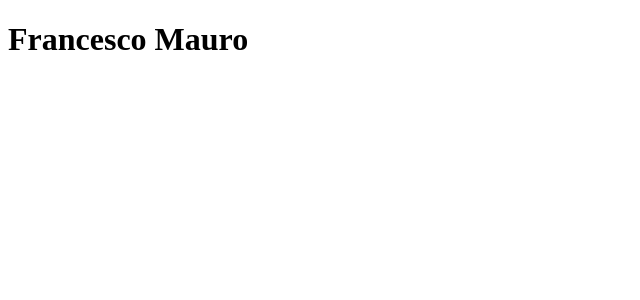
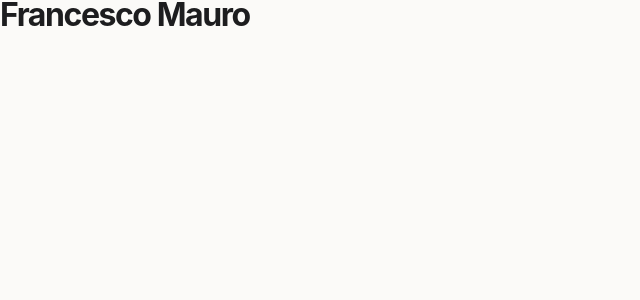
Before and after one commit to francesco-mauro/portfolio-animato, a React (Vite) app: page / in a window 1280 px wide. Shown: the top 300 px of the page, without its empty margins (0-640 px from the left). Built offline with nearby package versions, Linux system fonts and the light colour scheme.

Commit message:
feat: add design tokens and global styles taken from the video

```diff
--- a/src/main.tsx
+++ b/src/main.tsx
@@ -1,9 +1,12 @@
 /**
  * main.tsx
- * Punto di ingresso dell'app: monta <App /> dentro #root.
+ * Punto di ingresso dell'app: importa gli stili globali e monta <App /> dentro #root.
+ * L'ordine degli import conta: prima i token, poi le regole globali.
  */
 import { StrictMode } from 'react'
 import { createRoot } from 'react-dom/client'
+import './styles/tokens.css'
+import './styles/global.css'
 import App from './App.tsx'
 
 createRoot(document.getElementById('root')!).render(
--- /dev/null
+++ b/src/styles/global.css
@@ -0,0 +1,93 @@
+/*
+ * global.css
+ * Regole valide in tutta la pagina: reset leggero, font, link, selezione,
+ * e i due interruttori del movimento:
+ *  - data-motion="off" su <html> (scelto con MotionToggle) ferma tutte le animazioni;
+ *  - prefers-reduced-motion del sistema fa lo stesso, per chi lo ha attivo.
+ * La classe .reveal è usata da useReveal: l'elemento entra quando arriva nello schermo.
+ */
+*,
+*::before,
+*::after {
+  box-sizing: border-box;
+}
+
+html {
+  scroll-behavior: smooth;
+}
+
+body {
+  margin: 0;
+  background: var(--color-bg);
+  color: var(--color-ink);
+  font-family: var(--font-sans);
+  -webkit-font-smoothing: antialiased;
+  overflow-x: hidden;
+}
+
+/* Il cursore vero resta nascosto solo dove c'è un mouse: sul telefono non serve */
+@media (hover: hover) and (pointer: fine) {
+  html[data-motion='on'] body {
+    cursor: none;
+  }
+  html[data-motion='on'] a,
+  html[data-motion='on'] button {
+    cursor: none;
+  }
+}
+
+a {
+  color: inherit;
+}
+
+::selection {
+  background: var(--color-coral);
+  color: #fff;
+}
+
+h1,
+h2,
+h3 {
+  margin: 0;
+  letter-spacing: var(--tracking-tight);
+  line-height: 0.95;
+}
+
+/* Entrata allo scroll: parte abbassato e trasparente, poi sale con la curva Out back */
+.reveal {
+  opacity: 0;
+  transform: translateY(40px) scale(0.98);
+  transition:
+    opacity 0.8s var(--ease-soft),
+    transform 0.9s var(--ease-out-back);
+  transition-delay: var(--reveal-delay, 0ms);
+}
+.reveal.is-visible {
+  opacity: 1;
+  transform: none;
+}
+
+/* Movimento spento: niente animazioni né transizioni, tutto già al suo posto */
+html[data-motion='off'] *,
+html[data-motion='off'] *::before,
+html[data-motion='off'] *::after {
+  animation: none !important;
+  transition: none !important;
+}
+html[data-motion='off'] .reveal {
+  opacity: 1;
+  transform: none;
+}
+
+@media (prefers-reduced-motion: reduce) {
+  *,
+  *::before,
+  *::after {
+    animation: none !important;
+    transition: none !important;
+  }
+  .reveal {
+    opacity: 1;
+    transform: none;
+  }
+}
--- /dev/null
+++ b/src/styles/tokens.css
@@ -0,0 +1,41 @@
+/*
+ * tokens.css
+ * Le variabili del design: colori, font, raggi, ombre, curve di animazione.
+ * I colori sono stimati a occhio dai fotogrammi del video di Jack Roberts
+ * (minuti 14:07-16:26): la tabella con il fotogramma di ogni colore sta in docs/STILI.md.
+ * Cambiare un colore qui lo cambia in tutto il sito. Non vengono dai fotogrammi, scelti
+ * per leggibilità: --color-ink, --color-ink-soft, --color-night-soft, --color-light, --ease-soft.
+ */
+:root {
+  /* Stile "Kinetic" (14:15 e 14:26): fondo chiarissimo, corallo per titoli e forme */
+  --color-bg: #fbfaf8;
+  --color-ink: #1d1d1f;
+  --color-ink-soft: #6b6b70;
+  --color-coral: #e8553d;
+  --color-coral-light: #f39a7c;
+  --color-coral-deep: #c9402b;
+
+  /* Le schede che fluttuano (14:15): verde "Render", bordo blu "Ease", rosa "Shared" */
+  --color-card-green: #4caf6a;
+  --color-card-blue: #3d6fe0;
+  --color-card-pink: #fbe7ef;
+
+  /* Stile "Ridgeline" (15:46-15:48): blu notte, testo che si accende, bottone indaco */
+  --color-night: #191b27;
+  --color-night-soft: #2a2d3d;
+  --color-dim: #4a4d5e;
+  --color-light: #f4f4f6;
+  --color-indigo: #5b5cf0;
+
+  /* Font: un grottesco stretto come nei titoli del video, senza scaricare nulla */
+  --font-sans: 'Inter', 'Segoe UI', ui-sans-serif, system-ui, -apple-system, sans-serif;
+  --tracking-tight: -0.045em;
+
+  --radius-card: 18px;
+  --radius-pill: 999px;
+  --shadow-card: 0 18px 40px -18px rgb(29 29 31 / 0.35);
+
+  /* La curva "Out back" letta sulla scheda Ease del video (14:15): 0.34, 1.56, 0.64, 1 */
+  --ease-out-back: cubic-bezier(0.34, 1.56, 0.64, 1);
+  --ease-soft: cubic-bezier(0.22, 1, 0.36, 1);
+}
```
Also changed, not shown: src/styles/README.md (added), 2 other files (tests, documents, lock files or other folders).
